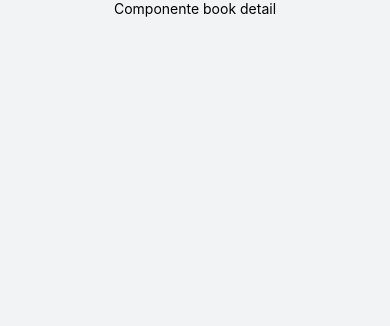
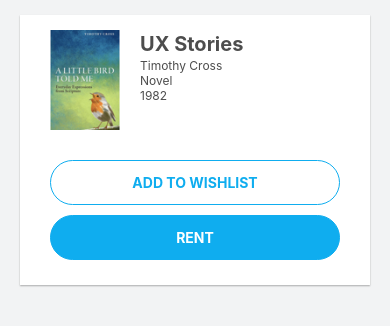
Before and after one commit to wolox-training/lnn-internal-react-native, a React Native app: screen / in a window 390 px wide. Shown: the top 326 px of the page. Built offline with nearby package versions, Linux system fonts and the light colour scheme.

Commit message:
Added book detail screen and main component

```diff
--- /dev/null
+++ b/app/components/baseComponents/Button/index.js
@@ -0,0 +1,24 @@
+import React from 'react';
+import { PropTypes } from 'prop-types';
+import { Text, TouchableOpacity } from 'react-native';
+
+import { styles } from './styles';
+
+function Button({ title, containerStyle: { backgroundColor, color } }) {
+  return (
+    <TouchableOpacity style={[styles.buttonContainer, { backgroundColor }]}>
+      <Text style={[styles.buttonText, { color }]}>{title}</Text>
+    </TouchableOpacity>
+  );
+}
+
+Button.propTypes = {
+  title: PropTypes.string.isRequired,
+  withBackgroundColor: PropTypes.bool
+};
+
+Button.defaultProps = {
+  withBackgroundColor: false
+}
+
+export default Button;
--- /dev/null
+++ b/app/components/baseComponents/Button/styles.js
@@ -0,0 +1,19 @@
+import { StyleSheet } from 'react-native';
+
+import { lightBlue } from '../../../../scss/colors';
+
+export const styles = StyleSheet.create({
+  buttonContainer: {
+    alignItems: 'center',
+    justifyContent: 'center',
+    borderRadius: 100,
+    borderStyle: 'solid',
+    borderWidth: 1,
+    borderColor: lightBlue,
+    height: 45,
+    marginBottom: 10
+  },
+  buttonText: {
+    fontWeight: 'bold'
+  }
+});
--- a/app/screens/BookDetail/components/BookDetailOptions/index.js
+++ b/app/screens/BookDetail/components/BookDetailOptions/index.js
@@ -1,12 +1,43 @@
 import React from 'react';
-import { View, Text } from 'react-native';
+import { PropTypes } from 'prop-types';
+import { View, Text, Image } from 'react-native';
 
-function BookDetailOptions() {
+import defaultImg from '../../../../../assets/img_book1@2x.png.png';
+import Button from '../../../../components/baseComponents/Button';
+import { lightBlue, white } from '../../../../../scss/colors';
+
+import { styles } from './style';
+
+function BookDetailOptions({ data: { title, author, year, genre, imageUrl } }) {
   return (
-    <View>
-      <Text>Componente book detail</Text>
+    <View style={styles.container}>
+      <View style={styles.bookContainer}>
+        <Image style={styles.bookCover} source={imageUrl ? { uri: imageUrl } : defaultImg} />
+        <View>
+          <Text style={styles.bookTitle}>{title}</Text>
+          <View>
+            <Text style={styles.bookInfo}>{author}</Text>
+            <Text style={styles.bookInfo}>{genre}</Text>
+            <Text style={styles.bookInfo}>{year}</Text>
+          </View>
+        </View>
+      </View>
+      <View>
+        <Button title="ADD TO WISHLIST" containerStyle={{ backgroundColor: white, color: lightBlue }} />
+        <Button title="RENT" containerStyle={{ backgroundColor: lightBlue, color: white }} />
+      </View>
     </View>
   );
 }
 
+BookDetailOptions.propTypes = {
+  data: PropTypes.shape({
+    author: PropTypes.string.isRequired,
+    genre: PropTypes.string.isRequired,
+    title: PropTypes.string.isRequired,
+    year: PropTypes.string.isRequired,
+    imageUrl: PropTypes.string
+  })
+};
+
 export default BookDetailOptions;
--- /dev/null
+++ b/app/screens/BookDetail/components/BookDetailOptions/style.js
@@ -0,0 +1,34 @@
+import { StyleSheet } from 'react-native';
+
+import { elevationShadowStyle } from '../../../../../utils'
+import { mediumSize, smallSize } from '../../../../../scss/fonts';
+import { darkGray, white } from '../../../../../scss/colors';
+
+export const styles = StyleSheet.create({
+  container: {
+    marginHorizontal: 20,
+    paddingHorizontal: 30,
+    paddingVertical: 15,
+    backgroundColor: white,
+    ...elevationShadowStyle(2)
+  },
+  bookContainer: {
+    flexDirection: 'row',
+    marginBottom: 30
+  },
+  bookCover: {
+    width: 70,
+    height: 100,
+    marginRight: 20
+  },
+  bookTitle: {
+    color: darkGray,
+    fontSize: mediumSize,
+    fontWeight: 'bold',
+    paddingVertical: 2
+  },
+  bookInfo: {
+    fontSize: smallSize,
+    color: darkGray
+  }
+});
--- a/app/screens/BookDetail/index.js
+++ b/app/screens/BookDetail/index.js
@@ -1,6 +1,6 @@
 import React, { Component } from 'react';
 
-import { DATA } from '../../../constants/index';
+// import { DATA } from '../../../constants/index';
 
 import BookDetail from './layout';
 
@@ -10,7 +10,19 @@ class BookDetailContainer extends Component {
   onPressRent = () => null;
 
   render() {
-    return <BookDetail data={DATA} handleAdd={this.onPressAdd} handleRent={this.onPressRent} />;
+    return (
+      <BookDetail
+        data={{
+          title: 'UX Stories',
+          author: 'Timothy Cross',
+          year: '1982',
+          genre: 'Novel',
+          imagePath: undefined
+        }}
+        handleAdd={this.onPressAdd}
+        handleRent={this.onPressRent}
+      />
+    );
   }
 }
 
--- a/app/screens/BookDetail/layout.js
+++ b/app/screens/BookDetail/layout.js
@@ -1,17 +1,8 @@
 import React from 'react';
-import { StyleSheet, View } from 'react-native';
-
-import { mainBackgroundColor } from '../../../scss/colors';
+import { View } from 'react-native';
 
 import BookDetailOptions from './components/BookDetailOptions';
-
-const styles = StyleSheet.create({
-  container: {
-    alignItems: 'center',
-    backgroundColor: mainBackgroundColor,
-    flex: 1
-  }
-});
+import { styles } from './styles';
 
 function BookDetail(props) {
   return (
--- /dev/null
+++ b/app/screens/BookDetail/styles.js
@@ -0,0 +1,11 @@
+import { StyleSheet } from 'react-native';
+
+import { mainBackgroundColor } from '../../../scss/colors';
+
+export const styles = StyleSheet.create({
+  container: {
+    flex: 1,
+    backgroundColor: mainBackgroundColor,
+    paddingVertical: 15
+  }
+});
--- a/scss/colors.js
+++ b/scss/colors.js
@@ -3,3 +3,4 @@ export const white = '#FFF';
 export const black = '#000'
 export const darkGray = '#4d4d4d';
 export const softGray = '#999999';
+export const lightBlue = '#0fadef';
--- a/scss/fonts.js
+++ b/scss/fonts.js
@@ -1 +1,2 @@
 export const mediumSize = 20;
+export const smallSize = 12;
```
Also changed, not shown: assets/img_book1@2x.png.png (added).
